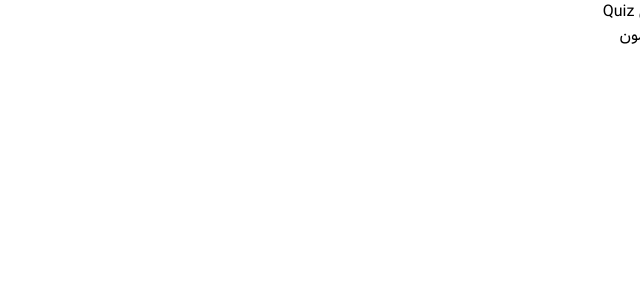
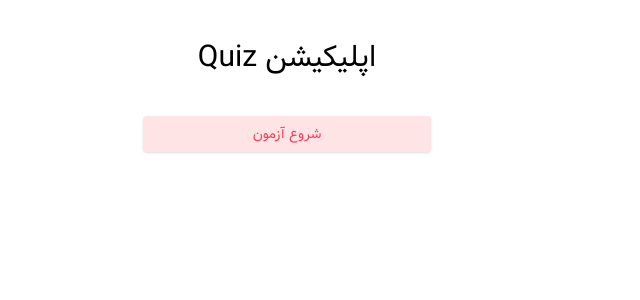
Before and after one commit to AmirrMahmoudi/quiz-app, a Next.js app: page / in a window 1280 px wide. Shown: the top 300 px of the page, without its empty margins (640-1280 px from the left). Built offline with nearby package versions, Linux system fonts and the light colour scheme.

Commit message:
created not-found.js

```diff
--- /dev/null
+++ b/app/default_bk.js
@@ -0,0 +1,3 @@
+export default function Default() {
+  return null;
+}
--- /dev/null
+++ b/app/not-found.js
@@ -0,0 +1,26 @@
+import Link from "next/link";
+
+export default function NotFound() {
+  return (
+    <main className="h-screen w-full flex flex-col justify-center items-center bg-[#1A2238]">
+      <h1 className="text-9xl font-extrabold text-white tracking-widest">
+        404
+      </h1>
+      <div className="bg-[#FF6A3D] px-2 text-sm rounded rotate-12 absolute">
+        صفحه ایی که دنبالش هستی رو پیدا نکردیم
+      </div>
+      <button className="mt-5">
+        <Link
+          href="/"
+          className="relative inline-block text-sm font-medium text-[#FF6A3D] group active:text-orange-500 focus:outline-none focus:ring"
+        >
+          <span className="absolute inset-0 transition-transform translate-x-0.5 translate-y-0.5 bg-[#FF6A3D] group-hover:translate-y-0 group-hover:translate-x-0"></span>
+
+          <span className="relative block px-8 py-3 bg-[#1A2238] border border-current">
+            برگشت به خانه
+          </span>
+        </Link>
+      </button>
+    </main>
+  );
+}
--- a/app/page.js
+++ b/app/page.js
@@ -2,11 +2,16 @@
 
 export default function Home() {
   return (
-    <main>
-      <div className="container">
-        <h1>اپلیکیشن Quiz</h1>
+    <main className="container mx-auto">
+      <div className="text-center">
+        <h1 className="text-3xl mt-10 mb-10 text-center">اپلیکیشن Quiz</h1>
         <Link href="/quiz">
-          <button>شروع آزمون</button>
+          <button
+            type="button"
+            className="px-6 py-2 text-sm rounded shadow bg-rose-100 hover:bg-rose-200 text-rose-500 w-72"
+          >
+            شروع آزمون
+          </button>
         </Link>
       </div>
     </main>
```
